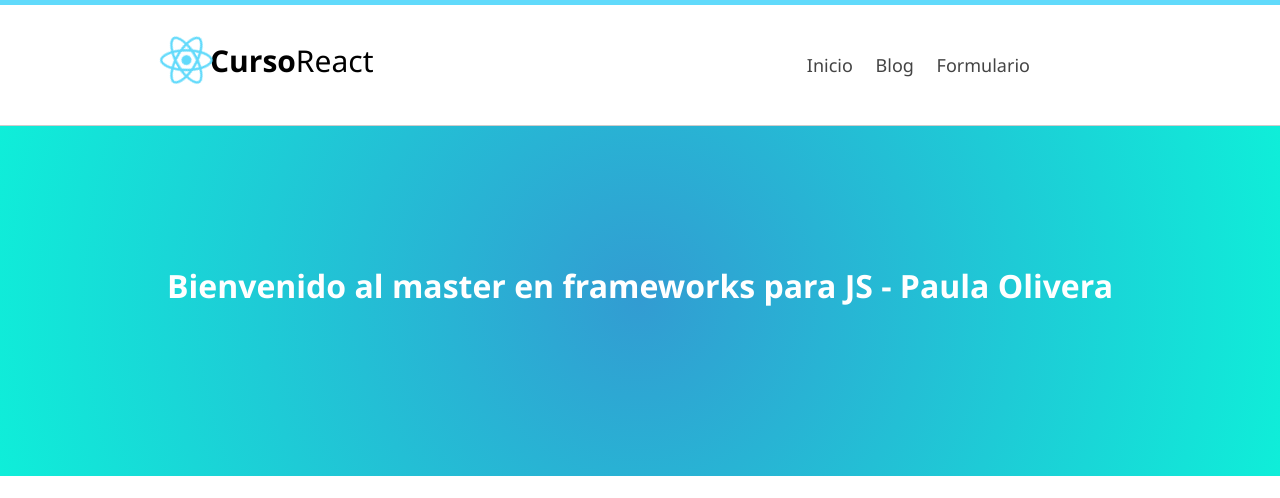
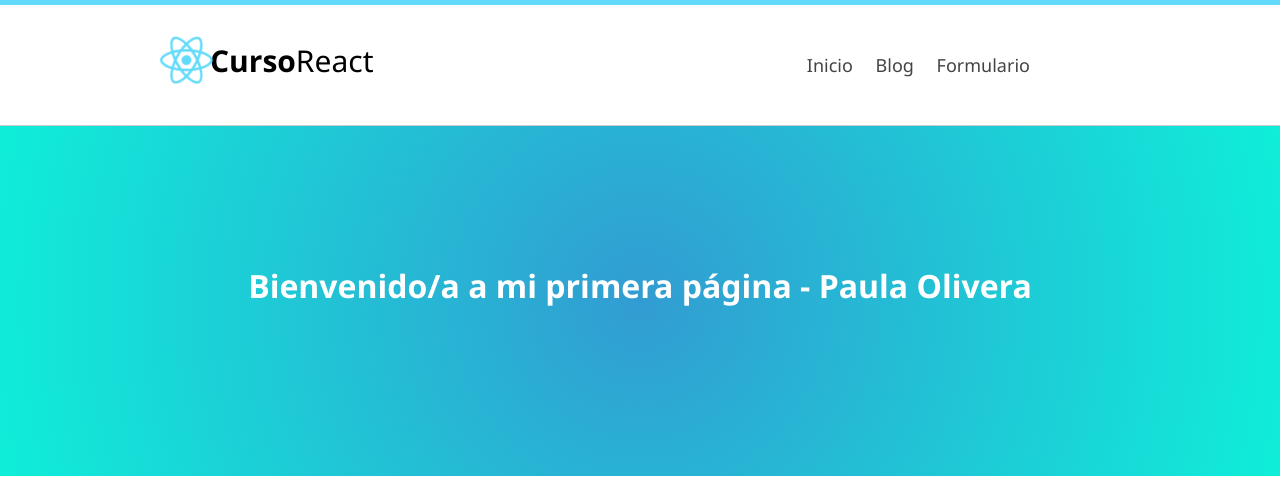
Before and after one commit to oliveraccpaula/FirstWebPage, a plain HTML site: page index.html in a window 1280 px wide. Shown: the top 498 px of the page. Drawn offline with Linux system fonts and the light colour scheme.

Commit message:
Update index.html

```diff
--- a/index.html
+++ b/index.html
@@ -65,7 +65,7 @@
     </header>
     <div id = "slider" class = "slider-big">
 
-        <h1> Bienvenido al master en frameworks para JS - Paula Olivera</h1>
+        <h1> Bienvenido/a a mi primera página - Paula Olivera</h1>
 
     </div>
 
```
